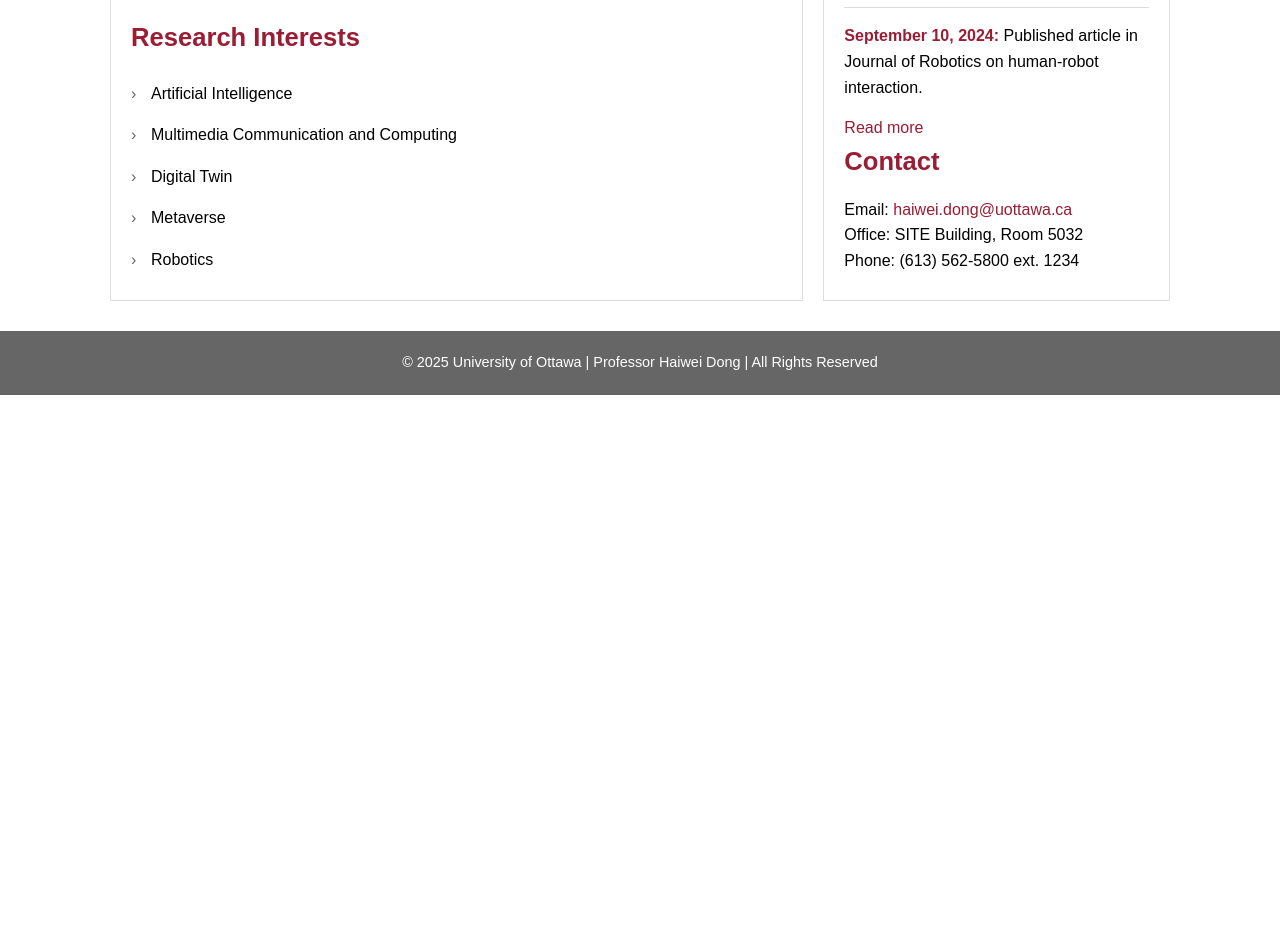
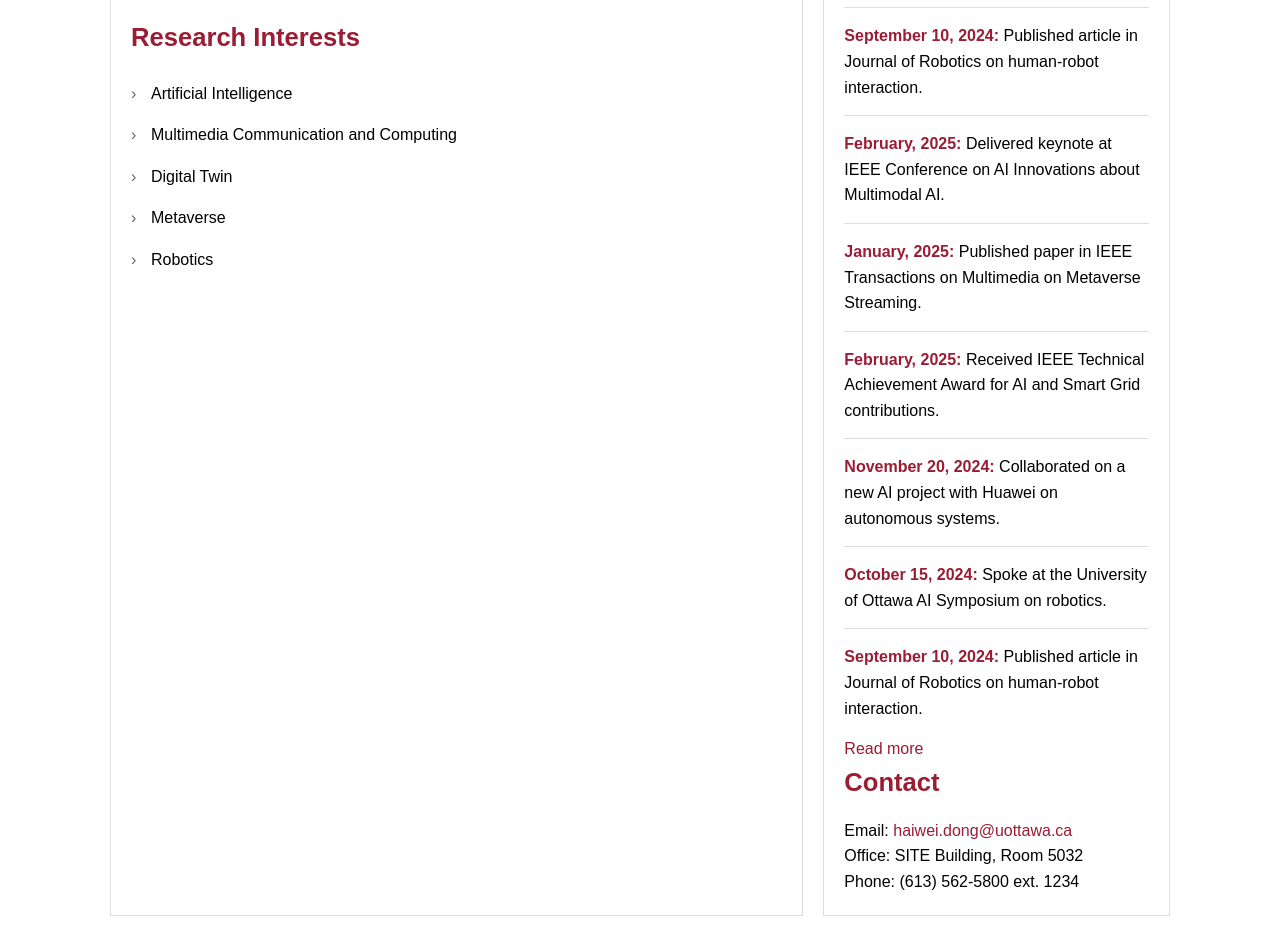
Before and after one commit to haiwei-dong/backup, a plain HTML site: page index.html in a window 1280 px wide. Shown: the part 915-1843 px from the top of the page. Before the commit the page ends 1310 px from the top, so only its background shows below. Drawn offline with Linux system fonts and the light colour scheme.

Commit message:
Update index.html

```diff
--- a/index.html
+++ b/index.html
@@ -212,6 +212,30 @@
                     <strong>September 10, 2024:</strong>
                     <span>Published article in Journal of Robotics on human-robot interaction.</span>
                 </div>
+                <div class="news-item">
+                    <strong>February, 2025:</strong>
+                    <span>Delivered keynote at IEEE Conference on AI Innovations about Multimodal AI.</span>
+                </div>
+                <div class="news-item">
+                    <strong>January, 2025:</strong>
+                    <span>Published paper in IEEE Transactions on Multimedia on Metaverse Streaming.</span>
+                </div>
+                <div class="news-item">
+                    <strong>February, 2025:</strong>
+                    <span>Received IEEE Technical Achievement Award for AI and Smart Grid contributions.</span>
+                </div>
+                <div class="news-item">
+                    <strong>November 20, 2024:</strong>
+                    <span>Collaborated on a new AI project with Huawei on autonomous systems.</span>
+                </div>
+                <div class="news-item">
+                    <strong>October 15, 2024:</strong>
+                    <span>Spoke at the University of Ottawa AI Symposium on robotics.</span>
+                </div>
+                <div class="news-item">
+                    <strong>September 10, 2024:</strong>
+                    <span>Published article in Journal of Robotics on human-robot interaction.</span>
+                </div>
             </div>
             <div class="read-more">
                 <a href="#">Read more</a>
```
